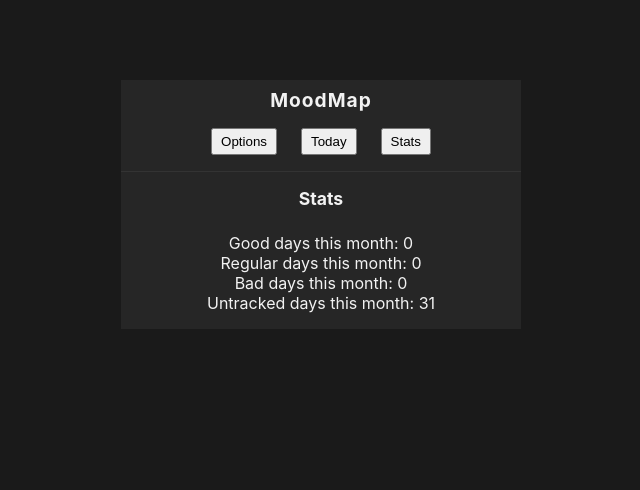
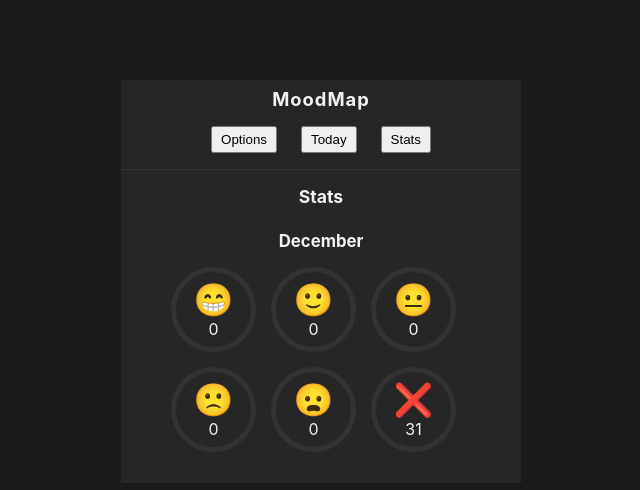
Before and after one commit to timsch3/MoodMap, a React (Create React App) app: page / in a window 1280 px wide. Both pictures are taken after a click on the button "Stats". Shown: the top 490 px of the page, without its empty margins (319-959 px from the left). Built offline with nearby package versions, Linux system fonts and the light colour scheme.

Commit message:
added smileys and mouseover info in stats

```diff
--- a/src/App.scss
+++ b/src/App.scss
@@ -1,5 +1,5 @@
 h1 {
-  font-size: 1.2rem;
+  font-size: 1.15rem;
   letter-spacing: 1px;
   text-align: center;
   padding-top: 0.5rem;
@@ -28,3 +28,7 @@ h2 {
   font-size: 1.1rem;
   padding-bottom: 1.5rem;
 }
+
+h3 {
+  font-size: 1.05rem;
+}
--- a/src/components/Task.jsx
+++ b/src/components/Task.jsx
@@ -34,11 +34,11 @@ const Task = (props) => {
             value={taskData}
           >
             <option value="please-select">--- Please select ---</option>
-            <option value="very-good">Very good</option>
-            <option value="good">Good</option>
-            <option value="indifferent">Indifferent</option>
-            <option value="bad">Bad</option>
-            <option value="very-bad">Very bad</option>
+            <option value="very-good">😁 Very good</option>
+            <option value="good">🙂 Good</option>
+            <option value="indifferent">😐 Indifferent</option>
+            <option value="bad">🙁 Bad</option>
+            <option value="very-bad">😦 Very bad</option>
           </select>
         </div>
       );
--- a/src/components/Task.scss
+++ b/src/components/Task.scss
@@ -10,5 +10,9 @@
     min-width: 50%;
     max-width: 95%;
     max-height: 50vh;
+    padding: 0.2rem;
+  }
+  select {
+    padding: 0.2rem;
   }
 }
--- a/src/index.css
+++ b/src/index.css
@@ -7,8 +7,10 @@
   /* colors */
   --bg-color1: hsl(0, 0%, 10%);
   --bg-color2: hsl(0, 0%, 15%);
+  --bg-color3: hsl(0, 0%, 20%);
   --font-color1: hsl(0, 0%, 95%);
   --border-color1: hsl(0, 0%, 20%);
+  --border-color2: hsl(0, 0%, 40%);
   /* paddings */
   --y-padding: 1rem;
   /* margins */
--- a/src/pages/Stats.jsx
+++ b/src/pages/Stats.jsx
@@ -1,3 +1,4 @@
+import "./Stats.scss";
 import * as dateHandling from "../functions/dateHandling";
 import * as dataHandling from "../functions/dataHandling";
 
@@ -12,34 +13,163 @@ const Stats = () => {
     ) {
       currentMonthData.push({
         date: el,
-        value: String(
+        mood: String(
           dataHandling.load("task-Mood-" + dateHandling.convertToSaveFormat(el))
+        ),
+        notes: String(
+          dataHandling.load(
+            "task-Notes-" + dateHandling.convertToSaveFormat(el)
+          )
         ),
       });
     }
   });
 
-  let goodDaysCurrentMonth = 0;
-  let regularDaysCurrentMonth = 0;
-  let badDaysCurrentMonth = 0;
+  console.log(currentMonthData);
+
+  let veryGoodDaysCurrentMonth = 0,
+    veryGoodDaysCurrentMonthNotes = [],
+    goodDaysCurrentMonth = 0,
+    goodDaysCurrentMonthNotes = [],
+    regularDaysCurrentMonth = 0,
+    regularDaysCurrentMonthNotes = [],
+    badDaysCurrentMonth = 0,
+    badDaysCurrentMonthNotes = [],
+    veryBadDaysCurrentMonth = 0,
+    veryBadDaysCurrentMonthNotes = [];
   currentMonthData.forEach((el) => {
-    if (el.value === "good" || el.value === "very-good") goodDaysCurrentMonth++;
-    else if (el.value === "indifferent") regularDaysCurrentMonth++;
-    else if (el.value === "bad" || el.value === "very-bad")
+    if (el.mood === "very-good") {
+      veryGoodDaysCurrentMonth++;
+      if (el.notes !== "")
+        veryGoodDaysCurrentMonthNotes.unshift(
+          `🗒 ${el.date.toLocaleDateString()}: "${el.notes}"`
+        );
+    } else if (el.mood === "good") {
+      goodDaysCurrentMonth++;
+      if (el.notes !== "")
+        goodDaysCurrentMonthNotes.unshift(
+          `🗒 ${el.date.toLocaleDateString()}: "${el.notes}"`
+        );
+    } else if (el.mood === "indifferent") {
+      regularDaysCurrentMonth++;
+      if (el.notes !== "")
+        regularDaysCurrentMonthNotes.unshift(
+          `🗒 ${el.date.toLocaleDateString()}: "${el.notes}"`
+        );
+    } else if (el.mood === "bad") {
       badDaysCurrentMonth++;
+      if (el.notes !== "")
+        badDaysCurrentMonthNotes.unshift(
+          `🗒 ${el.date.toLocaleDateString()}: "${el.notes}"`
+        );
+    } else if (el.mood === "very-bad") {
+      veryBadDaysCurrentMonth++;
+      if (el.notes !== "")
+        veryBadDaysCurrentMonthNotes.unshift(
+          `🗒 ${el.date.toLocaleDateString()}: "${el.notes}"`
+        );
+    }
   });
 
   let untrackedDaysMonth =
     currentMonthDates.length -
     (goodDaysCurrentMonth + regularDaysCurrentMonth + badDaysCurrentMonth);
 
+  let currentMonthName = new Date().toLocaleString(undefined, {
+    month: "long",
+  });
+
   return (
     <main>
       <h2>Stats</h2>
-      <p>Good days this month: {goodDaysCurrentMonth}</p>
-      <p>Regular days this month: {regularDaysCurrentMonth}</p>
-      <p>Bad days this month: {badDaysCurrentMonth}</p>
-      <p>Untracked days this month: {untrackedDaysMonth}</p>
+      <h3>{currentMonthName}</h3>
+      <div className="stats-container">
+        <div className="stats-sub-container">
+          <div className="stats-smiley">😁</div>
+          <p>{veryGoodDaysCurrentMonth}</p>
+          <div className="stats-info">
+            Mood marked as "very good" on {veryGoodDaysCurrentMonth} days in
+            this month.
+            {veryGoodDaysCurrentMonthNotes.length > 0 ? (
+              <ul>
+                {veryGoodDaysCurrentMonthNotes.map((el, i) => (
+                  <li key={i}>{el}</li>
+                ))}
+              </ul>
+            ) : null}
+          </div>
+        </div>
+
+        <div className="stats-sub-container">
+          <div className="stats-smiley">🙂</div>
+          <p>{goodDaysCurrentMonth}</p>{" "}
+          <div className="stats-info">
+            Mood marked as "good" on {goodDaysCurrentMonth} days in this month.
+            {goodDaysCurrentMonthNotes.length > 0 ? (
+              <ul>
+                {goodDaysCurrentMonthNotes.map((el, i) => (
+                  <li key={i}>{el}</li>
+                ))}
+              </ul>
+            ) : null}
+          </div>
+        </div>
+
+        <div className="stats-sub-container">
+          <div className="stats-smiley">😐</div>
+          <p>{regularDaysCurrentMonth}</p>{" "}
+          <div className="stats-info">
+            Mood marked as "indifferent" on {regularDaysCurrentMonth} days in
+            this month.
+            {regularDaysCurrentMonthNotes.length > 0 ? (
+              <ul>
+                {regularDaysCurrentMonthNotes.map((el, i) => (
+                  <li key={i}>{el}</li>
+                ))}
+              </ul>
+            ) : null}
+          </div>
+        </div>
+
+        <div className="stats-sub-container">
+          <div className="stats-smiley">🙁</div>
+          <p>{badDaysCurrentMonth}</p>{" "}
+          <div className="stats-info">
+            Mood marked as "bad" on {badDaysCurrentMonth} days in this month.
+            {badDaysCurrentMonthNotes.length > 0 ? (
+              <ul>
+                {badDaysCurrentMonthNotes.map((el, i) => (
+                  <li key={i}>{el}</li>
+                ))}
+              </ul>
+            ) : null}
+          </div>
+        </div>
+
+        <div className="stats-sub-container">
+          <div className="stats-smiley">😦</div>
+          <p>{veryBadDaysCurrentMonth}</p>{" "}
+          <div className="stats-info">
+            Mood marked as "very bad" on {veryBadDaysCurrentMonth} days in this
+            month.
+            {veryBadDaysCurrentMonthNotes.length > 0 ? (
+              <ul>
+                {veryBadDaysCurrentMonthNotes.map((el, i) => (
+                  <li key={i}>{el}</li>
+                ))}
+              </ul>
+            ) : null}
+          </div>
+        </div>
+
+        <div className="stats-sub-container">
+          <div className="stats-smiley">❌</div>
+          <p>{untrackedDaysMonth}</p>
+          <div className="stats-info">
+            Mood not tracked on {untrackedDaysMonth} days in this month.
+          </div>
+        </div>
+      </div>
     </main>
   );
 };
--- /dev/null
+++ b/src/pages/Stats.scss
@@ -0,0 +1,53 @@
+h3 {
+  padding-bottom: var(--y-padding);
+}
+
+.stats-container {
+  display: flex;
+  justify-content: center;
+  flex-wrap: wrap;
+  > .stats-sub-container {
+    width: 75px;
+    height: 75px;
+    margin: 0 15px 15px 0;
+    border: 5px solid var(--border-color1);
+    border-radius: 50%;
+    display: flex;
+    flex-direction: column;
+    justify-content: center;
+    align-items: center;
+    cursor: help;
+    .stats-smiley {
+      font-size: 2rem;
+    }
+  }
+  .stats-info {
+    position: absolute;
+    width: 300px;
+    height: fit-content;
+    top: 5rem;
+    left: calc(50vw - 150px - 1rem);
+    z-index: 1;
+    padding: 1rem;
+    background-color: var(--bg-color3);
+    border: 5px solid var(--border-color2);
+    border-radius: 15px;
+    transition: 200ms;
+    opacity: 0;
+    cursor: default;
+    pointer-events: none;
+    ul {
+      padding-top: 1.5rem;
+      list-style: none;
+      li {
+        padding-bottom: 5px;
+      }
+    }
+  }
+  > div:hover > .stats-info {
+    opacity: 1;
+  }
+  .stats-info:hover {
+    display: none;
+  }
+}
```
